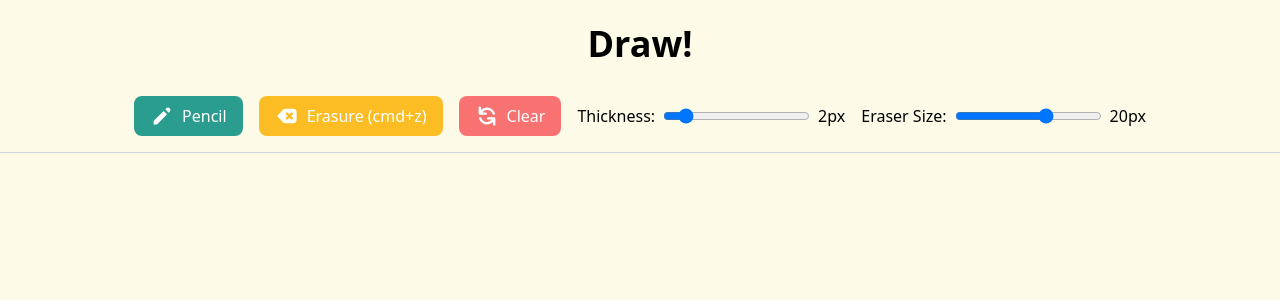
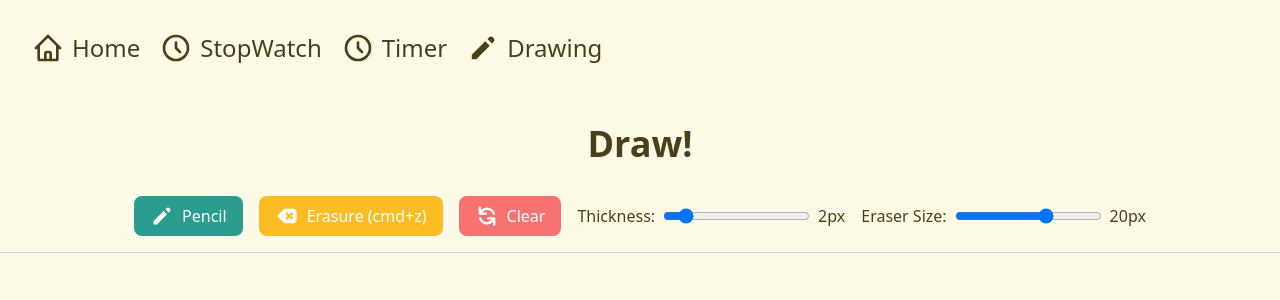
Before and after one commit to roon-replica/next.js-website, a Next.js app in the folder simple-website/: page /drawing/main in a window 1280 px wide. Shown: the top 300 px of the page. Built offline with nearby package versions, Linux system fonts and the light colour scheme.

Commit message:
[tools-pjt] 각 화면에 상단 nav bar 추가

```diff
--- a/simple-website/src/components/drawing/Drawing.tsx
+++ b/simple-website/src/components/drawing/Drawing.tsx
@@ -1,4 +1,4 @@
-import React, { useRef, useState, useEffect } from 'react';
+import React, {useEffect, useRef, useState} from 'react';
 import {BackspaceIcon, PencilIcon, RefreshIcon} from "@heroicons/react/solid";
 
 const Drawing: React.FC = () => {
--- a/simple-website/src/pages/drawing/main.tsx
+++ b/simple-website/src/pages/drawing/main.tsx
@@ -1,5 +1,39 @@
 import Drawing from "@/components/drawing/Drawing";
+import Link from "next/link";
+import {ClockIcon, HomeIcon} from "@heroicons/react/outline";
+import React from "react";
+import {PencilIcon} from "@heroicons/react/solid";
+import StopWatch from "@/components/stopwatch/StopWatch";
 
 export default function Main() {
-    return <Drawing />;
+    return (
+        <div className="min-h-screen p-6" data-theme="cozy">
+            <div className="flex justify-between items-center mb-7">
+                <nav className="flex space-x-1">
+                    <Link href="/"
+                          className="text-2xl bg-base-100 p-2 rounded-lg flex items-center space-x-2 hover:bg-primary-focus transition duration-300">
+                        <HomeIcon className="w-8 h-8"/>
+                        <div>Home</div>
+                    </Link>
+                    <Link href="/stopwatch/main"
+                          className="text-2xl bg-base-100 p-2 rounded-lg flex items-center space-x-2 hover:bg-primary-focus transition duration-300">
+                        <ClockIcon className="w-8 h-8"/>
+                        <div>StopWatch</div>
+                    </Link>
+                    {/*<p className="text-2xl font-bold mb-8 mt-5">AND</p>*/}
+                    <Link href="/timer/main"
+                          className="text-2xl bg-base-100 p-2 rounded-lg flex items-center space-x-2 hover:bg-primary-focus transition duration-300">
+                        <ClockIcon className="w-8 h-8"/>
+                        <div>Timer</div>
+                    </Link>
+                    <Link href="/drawing/main"
+                          className="text-2xl bg-base-100 p-2 rounded-lg flex items-center space-x-2 hover:bg-primary-focus transition duration-300">
+                        <PencilIcon className="w-8 h-8"/>
+                        <div>Drawing</div>
+                    </Link>
+                </nav>
+            </div>
+            <Drawing/>
+        </div>
+    );
 }
--- a/simple-website/src/pages/index.tsx
+++ b/simple-website/src/pages/index.tsx
@@ -35,14 +35,14 @@
 
 import React from "react";
 import Link from "next/link";
-import { ClipboardListIcon, ClockIcon } from "@heroicons/react/outline";
+import {ClockIcon} from "@heroicons/react/outline";
 import {PencilIcon} from "@heroicons/react/solid";
 
 export default function Home() {
     return (
         <main className="flex min-h-screen flex-col items-center justify-center p-24" data-theme="cozy">
-            <h1 className="text-5xl font-bold">Welcome, Thanks for visit</h1>
-            <p className="text-2xl mt-2 mb-8">This website offers some useful tools such as to keep track of time efficiently</p>
+            <h1 className="text-5xl font-bold">Welcome. Thanks for visit</h1>
+            <p className="text-xl mt-2 mb-8">This website offers some useful tools.</p>
             <nav className="flex space-x-8">
                 <Link href="/stopwatch/main"
                       className="text-4xl bg-primary p-4 rounded-lg flex items-center space-x-2 hover:bg-primary-focus transition duration-300">
--- a/simple-website/src/pages/stopwatch/main.tsx
+++ b/simple-website/src/pages/stopwatch/main.tsx
@@ -1,17 +1,38 @@
 import React from 'react';
 import Link from 'next/link';
 import StopWatch from "@/components/stopwatch/StopWatch";
-import { ArrowLeftIcon } from "@heroicons/react/outline";
+import {ClockIcon, HomeIcon} from "@heroicons/react/outline";
+import {PencilIcon} from "@heroicons/react/solid";
 
 const Main: React.FC = () => {
     return (
         <div className="min-h-screen p-6" data-theme="cozy">
             <div className="flex justify-between items-center mb-7">
-                <Link href="/" className="text-xl p-2 rounded-lg">
-                    <ArrowLeftIcon className="w-6 h-6" />
-                </Link>
+                <nav className="flex space-x-1">
+                    <Link href="/"
+                          className="text-2xl bg-base-100 p-2 rounded-lg flex items-center space-x-2 hover:bg-primary-focus transition duration-300">
+                        <HomeIcon className="w-8 h-8"/>
+                        <div>Home</div>
+                    </Link>
+                    <Link href="/stopwatch/main"
+                          className="text-2xl bg-base-100 p-2 rounded-lg flex items-center space-x-2 hover:bg-primary-focus transition duration-300">
+                        <ClockIcon className="w-8 h-8"/>
+                        <div>StopWatch</div>
+                    </Link>
+                    {/*<p className="text-2xl font-bold mb-8 mt-5">AND</p>*/}
+                    <Link href="/timer/main"
+                          className="text-2xl bg-base-100 p-2 rounded-lg flex items-center space-x-2 hover:bg-primary-focus transition duration-300">
+                        <ClockIcon className="w-8 h-8"/>
+                        <div>Timer</div>
+                    </Link>
+                    <Link href="/drawing/main"
+                          className="text-2xl bg-base-100 p-2 rounded-lg flex items-center space-x-2 hover:bg-primary-focus transition duration-300">
+                        <PencilIcon className="w-8 h-8"/>
+                        <div>Drawing</div>
+                    </Link>
+                </nav>
             </div>
-            <StopWatch />
+            <StopWatch/>
         </div>
     );
 };
--- a/simple-website/src/pages/timer/main.tsx
+++ b/simple-website/src/pages/timer/main.tsx
@@ -1,17 +1,38 @@
 import React from 'react';
 import Link from 'next/link';
 import Timer from "@/components/timer/Timer";
-import { ArrowLeftIcon } from "@heroicons/react/outline";
+import {ClockIcon, HomeIcon} from "@heroicons/react/outline";
+import {PencilIcon} from "@heroicons/react/solid";
 
 const Main: React.FC = () => {
     return (
         <div className="min-h-screen p-6" data-theme="cozy">
             <div className="flex justify-between items-center mb-7">
-                <Link href="/" className="text-xl p-2 rounded-lg">
-                    <ArrowLeftIcon className="w-6 h-6" />
-                </Link>
+                <nav className="flex space-x-1">
+                    <Link href="/"
+                          className="text-2xl bg-base-100 p-2 rounded-lg flex items-center space-x-2 hover:bg-primary-focus transition duration-300">
+                        <HomeIcon className="w-8 h-8"/>
+                        <div>Home</div>
+                    </Link>
+                    <Link href="/stopwatch/main"
+                          className="text-2xl bg-base-100 p-2 rounded-lg flex items-center space-x-2 hover:bg-primary-focus transition duration-300">
+                        <ClockIcon className="w-8 h-8"/>
+                        <div>StopWatch</div>
+                    </Link>
+                    {/*<p className="text-2xl font-bold mb-8 mt-5">AND</p>*/}
+                    <Link href="/timer/main"
+                          className="text-2xl bg-base-100 p-2 rounded-lg flex items-center space-x-2 hover:bg-primary-focus transition duration-300">
+                        <ClockIcon className="w-8 h-8"/>
+                        <div>Timer</div>
+                    </Link>
+                    <Link href="/drawing/main"
+                          className="text-2xl bg-base-100 p-2 rounded-lg flex items-center space-x-2 hover:bg-primary-focus transition duration-300">
+                        <PencilIcon className="w-8 h-8"/>
+                        <div>Drawing</div>
+                    </Link>
+                </nav>
             </div>
-            <Timer />
+            <Timer/>
         </div>
     );
 };
```
